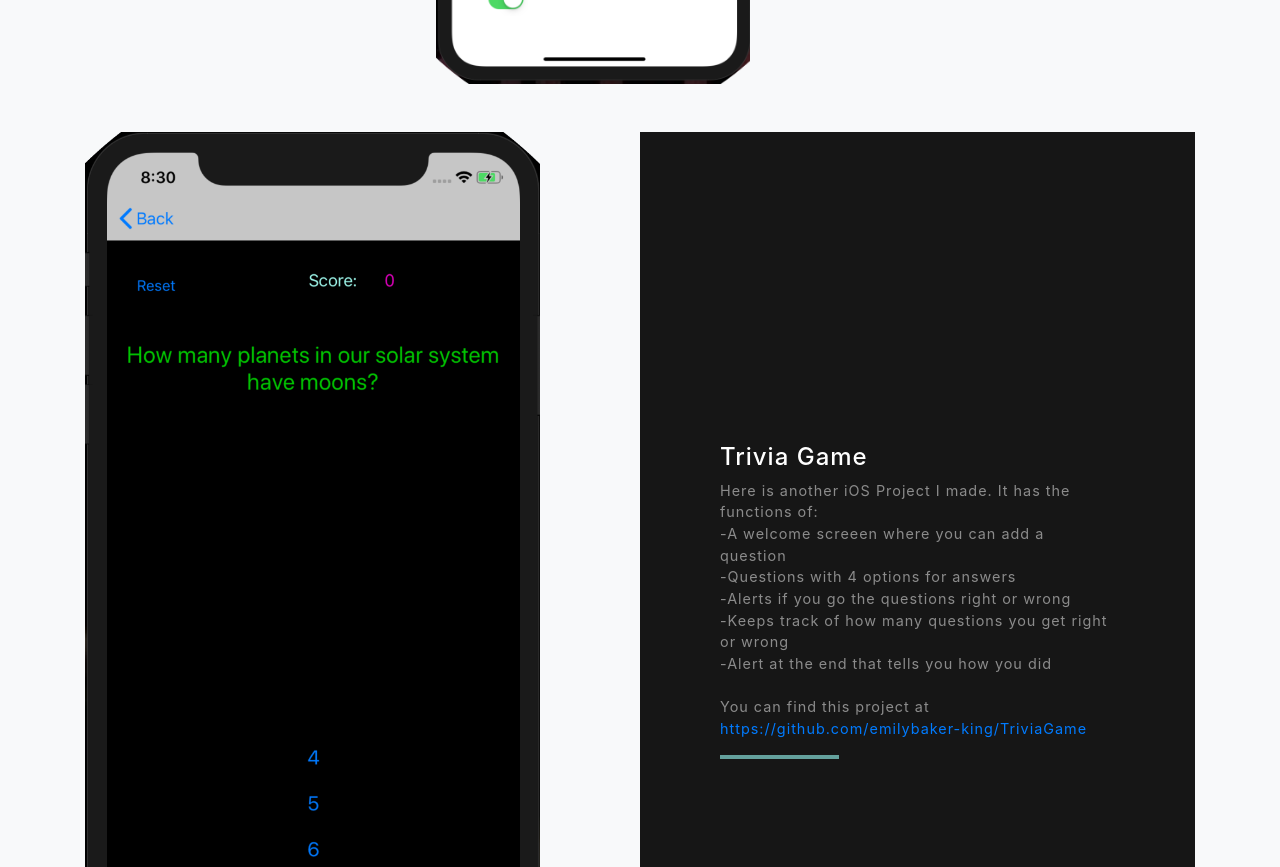
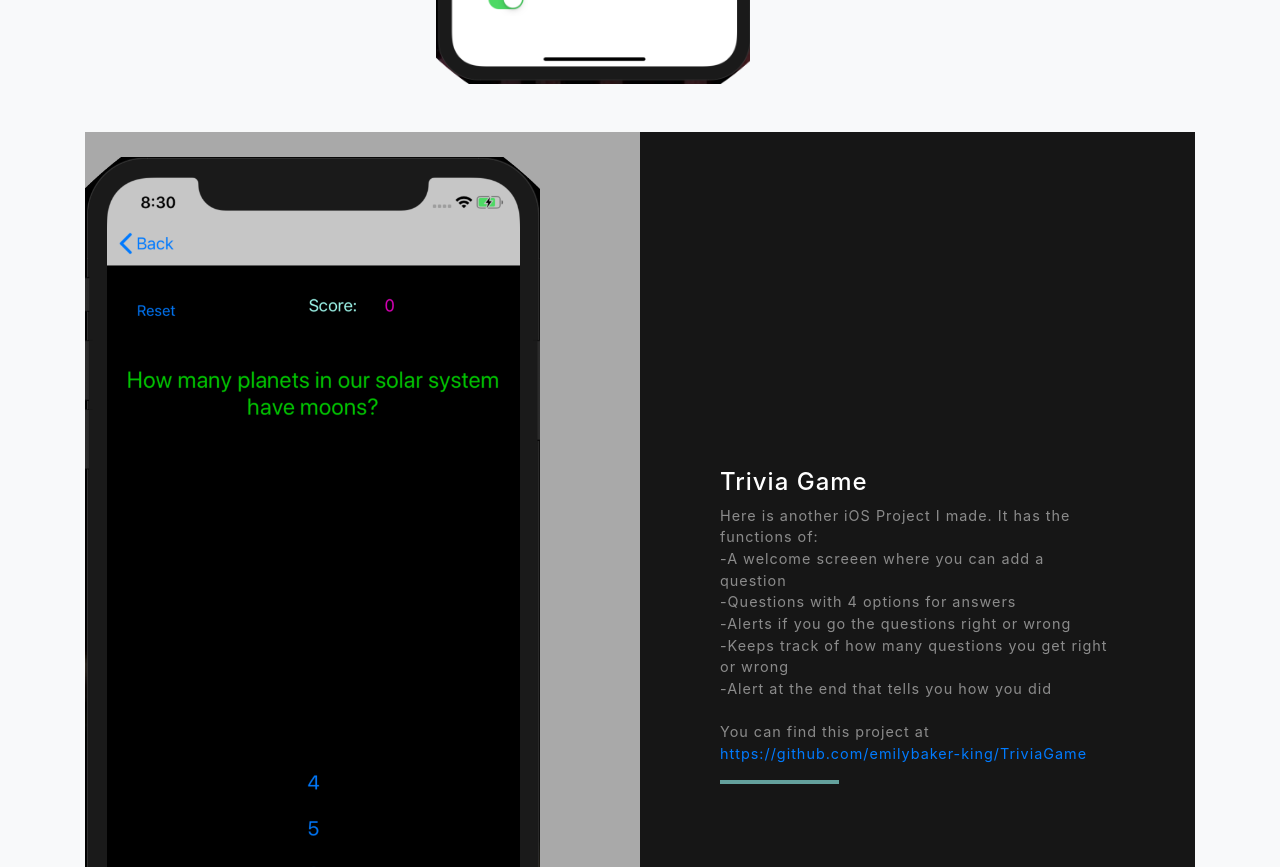
Before and after one commit to emilybaker-king/emilybaker-king.github.io, a website with bundled scripts: page index.html in a window 1280 px wide. Shown: the part 2020-2887 px from the top of the page. Built offline with nearby package versions, Linux system fonts and the light colour scheme.

Commit message:
made it look pretty

```diff
--- a/css/grayscale.css
+++ b/css/grayscale.css
@@ -192,14 +192,22 @@
   width: auto;
 }
 
+.col-lg-6 {
+  background: darkgray;
+}
+
 .project-1 {
   float: right;
   padding-right: 100px;
+  margin-bottom: 25px;
+  margin-top: 25px;
 }
 
 .project-2 {
   float: left;
   padding-left: 100px;
+  margin-top: 25px;
+  margin-bottom: 25px;
 }
 
 .project-2-title {
```
